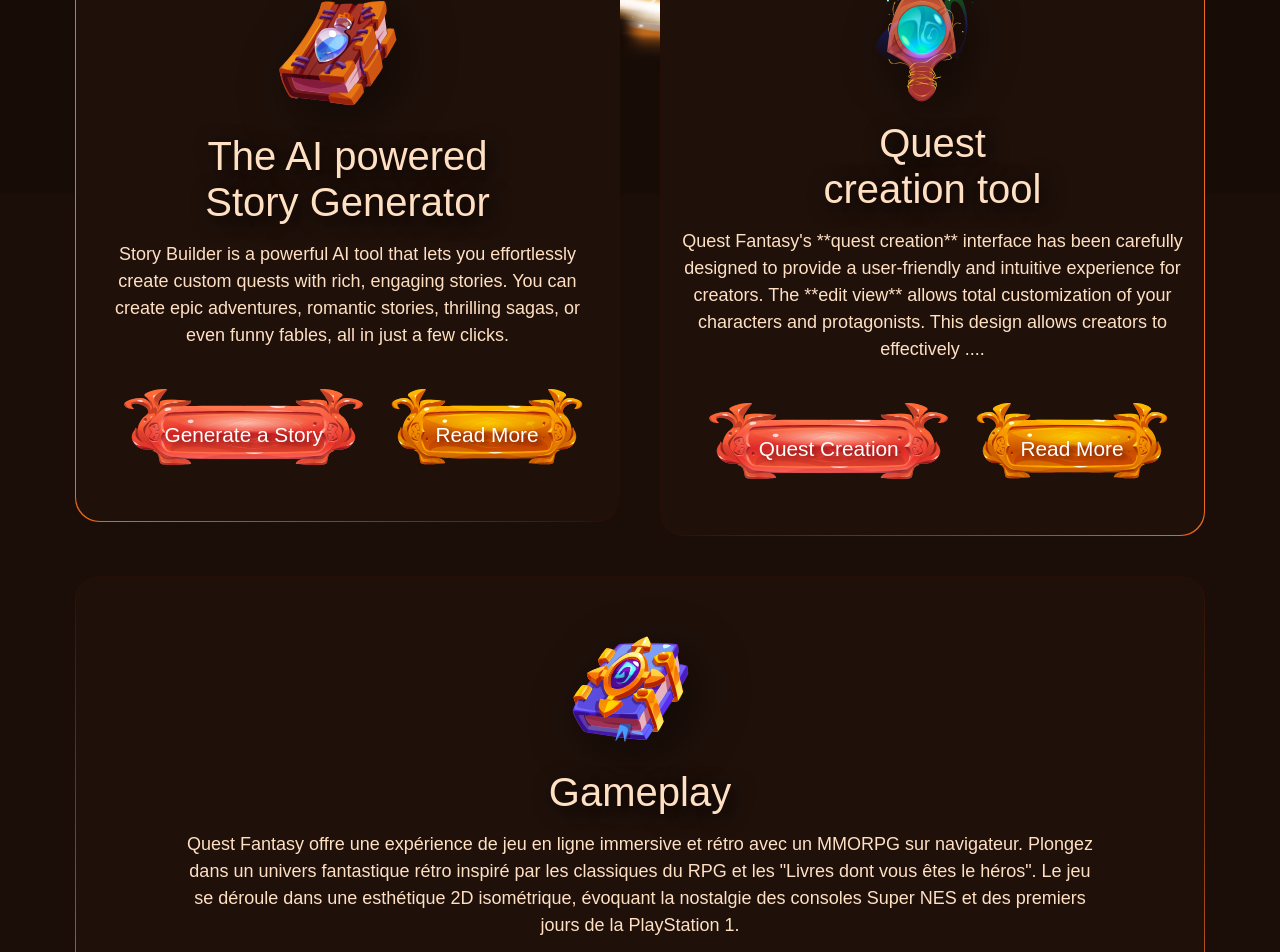
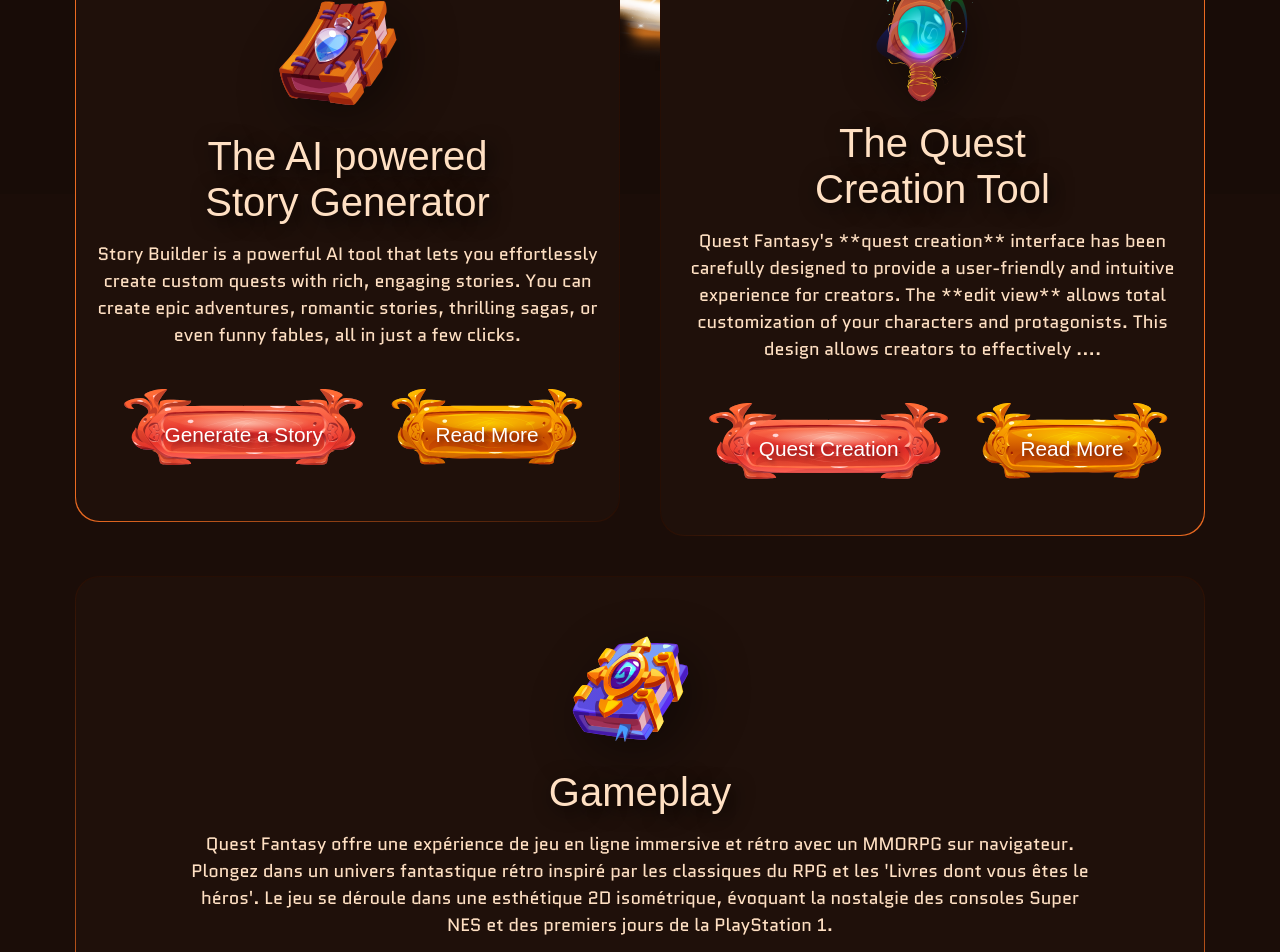
Before and after one commit to abdelaliabouelhassan/questgame, a Vue app: page / in a window 1280 px wide. Shown: the part 2260-3212 px from the top of the page. Built offline with nearby package versions, Linux system fonts and the light colour scheme; a web font is replaced by a local one.

Commit message:
translate

```diff
--- a/src/components/partials/home/SecondSection.vue
+++ b/src/components/partials/home/SecondSection.vue
@@ -4,7 +4,7 @@
             <div class=" flex flex-col items-center space-y-5">
                 <h1 class=" text-[#EB6A21] titleShadow text-[1.5rem] md:text-[2rem] font-normal text-center leading-normal">{{$t('welcome_to')}}</h1>
                 <h2 class=" text-center text-[#FFE0C3] titleShadow font-normal text-[3rem] md:text-[4.5rem] leading-normal">{{$t('quest_fantasy')}}</h2>
-                <p class=" text-center font-normal text-[#FFE0C3]  text-base md:text-lg leading-normal max-w-[53.8125rem]">
+                <p class=" text-center font-quantico font-normal text-[#FFE0C3]  text-base md:text-lg leading-normal max-w-[53.8125rem]">
                     {{$t('captivating_pg')}}
                 </p>
             </div>
--- a/src/components/partials/home/ThirdSection.vue
+++ b/src/components/partials/home/ThirdSection.vue
@@ -11,9 +11,9 @@
                                 <img src="/assets/book.svg" alt="">
                             </div>
                         <div class=" flex flex-col items-center space-y-4 -mt-10">
-                            <h1 class=" max-w-[24rem] text-[#FFE0C3] text-center titleShadow text-[1.5rem] md:text-[2.5rem] leading-[115%] font-normal">The AI powered Story Generator</h1>
-                            <p class=" text-center max-w-[31.4375rem] text-[#FFE0C3] text-[1rem] md:text-[1.125rem] leading-normal font-normal">
-                                Story Builder is a powerful AI tool that lets you effortlessly create custom quests with rich, engaging stories. You can create epic adventures, romantic stories, thrilling sagas, or even funny fables, all in just a few clicks.
+                            <h1 class=" max-w-[24rem] text-[#FFE0C3] text-center titleShadow text-[1.5rem] md:text-[2.5rem] leading-[115%] font-normal">{{$t('ai_powerd')}}</h1>
+                            <p class=" text-center max-w-[31.4375rem] font-quantico text-[#FFE0C3] text-[1rem] md:text-[1.125rem] leading-normal font-normal">
+                                {{$t('story_build')}}
                             </p>
 
                         </div>
@@ -21,11 +21,11 @@
 
                                 <button class=" relative textShadow pt-4 hover:scale-110 duration-200 hover:text-yellow-400   w-[16.4375rem]   h-[4.75rem] text-[1rem] md:text-[1.30156rem] text-white text-center font-normal">
 
-                                    <span class=" z-10 relative"> {{$t('Generate a Story')}}</span>
+                                    <span class=" z-10 relative"> {{$t('generate_story')}}</span>
                                     <img src="/assets/redbtn.svg" class=" absolute  w-full h-full  top-0 left-0" alt="">
                                 </button>
                                 <button class=" relative textShadow pt-4 hover:scale-110 duration-200 hover:text-yellow-400   w-[11.97544rem]  h-[4.75rem] text-[1rem] md:text-[1.30156rem] text-white text-center font-normal">
-                                    <span class=" z-10 relative "> {{$t('Read More')}}</span>
+                                    <span class=" z-10 relative "> {{$t('read_more')}}</span>
                                     <img src="/assets/yelllowbtn.svg" class=" absolute w-full h-full   top-0 left-0" alt="">
                                 </button>
                             </div>
@@ -37,10 +37,9 @@
                                 <img src="/assets/caps.svg" alt="">
                             </div>
                         <div class=" flex flex-col items-center space-y-4 -mt-10">
-                            <h1 class=" max-w-[16rem] text-[#FFE0C3] text-center titleShadow text-[2.5rem] leading-[115%] font-normal">Quest creation tool</h1>
-                            <p class=" text-center max-w-[31.4375rem] text-[#FFE0C3] text-[1.125rem] leading-normal font-normal">
-                                Quest Fantasy's **quest creation** interface has been carefully designed to provide a user-friendly and intuitive experience for creators. The **edit view** allows total customization of your characters and protagonists.
-                                This design allows creators to effectively ....
+                            <h1 class=" max-w-[16rem] text-[#FFE0C3] text-center titleShadow text-[2.5rem] leading-[115%] font-normal">{{$t('creation_tool')}}</h1>
+                            <p class=" text-center max-w-[31.4375rem] font-quantico text-[#FFE0C3] text-[1.125rem] leading-normal font-normal">
+                               {{$t('quest_fantasy_creation')}} ....
                             </p>
 
                         </div>
@@ -48,11 +47,11 @@
 
                                 <button class=" relative textShadow pt-4 hover:scale-110 duration-200 hover:text-yellow-400   w-[16.4375rem]   h-[4.75rem] text-[1rem] md:text-[1.30156rem] text-white text-center font-normal">
 
-                                    <span class=" z-10 relative"> {{$t('Quest Creation')}}</span>
+                                    <span class=" z-10 relative"> {{$t('quest_creation')}}</span>
                                     <img src="/assets/redbtn.svg" class=" absolute  w-full h-full  top-0 left-0" alt="">
                                 </button>
                                 <button class=" relative textShadow pt-4 hover:scale-110 duration-200 hover:text-yellow-400   w-[11.97544rem]  h-[4.75rem] text-[1rem] md:text-[1.30156rem] text-white text-center font-normal">
-                                    <span class=" z-10 relative "> {{$t('Read More')}}</span>
+                                    <span class=" z-10 relative "> {{$t('read_more')}}</span>
                                     <img src="/assets/yelllowbtn.svg" class=" absolute w-full h-full   top-0 left-0" alt="">
                                 </button>
                         </div>
@@ -64,9 +63,9 @@
                                 <img src="/assets/mmobook.svg" alt="">
                             </div>
                         <div class=" flex flex-col items-center space-y-4 -mt-10">
-                            <h1 class=" max-w-[16rem] text-[#FFE0C3] text-center titleShadow text-[2.5rem] leading-[115%] font-normal">Gameplay</h1>
-                            <p class=" text-center max-w-[56.8125rem] text-[#FFE0C3] text-[1.125rem] leading-normal font-normal">
-                                Quest Fantasy offre une expérience de jeu en ligne immersive et rétro avec un MMORPG sur navigateur. Plongez dans un univers fantastique rétro inspiré par les classiques du RPG et les "Livres dont vous êtes le héros". Le jeu se déroule dans une esthétique 2D isométrique, évoquant la nostalgie des consoles Super NES et des premiers jours de la PlayStation 1.
+                            <h1 class=" max-w-[16rem] text-[#FFE0C3] text-center titleShadow text-[2.5rem] leading-[115%] font-normal">{{$t('gameplay')}}</h1>
+                            <p class=" text-center font-quantico max-w-[56.8125rem] text-[#FFE0C3] text-[1.125rem] leading-normal font-normal">
+                                {{$t('gameplay_offre')}}
                             </p>
 
                         </div>
@@ -80,19 +79,19 @@
                                 </button>
                                  <button class=" relative textShadow  hover:scale-110 duration-200 hover:text-yellow-400    h-[3.68819rem] w-[13.62569rem]   text-[1rem] md:text-[1.30156rem] text-white text-center font-normal">
                                    <div class=" m-auto">
-                                     <span class=" z-10 relative"> {{$t('Tactical combat')}}</span>
+                                     <span class=" z-10 relative"> {{$t('tactical_combat')}}</span>
                                    </div>
                                     <img src="/assets/woodbtn.svg" class=" absolute  w-full h-full  top-0 left-0" alt="">
                                 </button>
                                  <button class=" relative textShadow  hover:scale-110 duration-200 hover:text-yellow-400    h-[3.68819rem] w-[12.25063rem]   text-[1rem] md:text-[1.30156rem] text-white text-center font-normal">
                                    <div class=" m-auto">
-                                     <span class=" z-10 relative"> {{$t('Exploration')}}</span>
+                                     <span class=" z-10 relative"> {{$t('exploration')}}</span>
                                    </div>
                                     <img src="/assets/woodbtn.svg" class=" absolute  w-full h-full  top-0 left-0" alt="">
                                 </button>
                                 <button class=" relative textShadow  hover:scale-110 duration-200 hover:text-yellow-400    h-[3.68819rem] w-[12.25063rem]   text-[1rem] md:text-[1.30156rem] text-white text-center font-normal">
                                    <div class=" m-auto">
-                                     <span class=" z-10 relative"> {{$t('Rewards')}}</span>
+                                     <span class=" z-10 relative"> {{$t('rewards')}}</span>
                                    </div>
                                     <img src="/assets/woodbtn.svg" class=" absolute  w-full h-full  top-0 left-0" alt="">
                                 </button>
@@ -104,9 +103,7 @@
              </div>
         </div>
 
-        <div class=" w-full bg-[#180C07] h-[25.3125rem] absolute left-0 top-72 hidden lg:block">
-
-        </div>
+        <div class=" w-full bg-[#180C07] h-[25.3125rem] absolute left-0 top-72 hidden lg:block"></div>
 
     </section>
 </template>
--- a/src/lang/en.json
+++ b/src/lang/en.json
@@ -8,5 +8,16 @@
     "captivating_pg":"Welcome to the captivating world of Quest Fantasy, a game and platform that awakens the magic of interactive storytelling. If you are a content creator looking to offer unique narrative experiences to your audience, or a fan of interactive adventures, Quest Fantasy is your new ally.",
     "ai_powerd":"The AI powered Story Generator",
     "creation_tool":"The Quest Creation Tool",
-    "mmorpg_gameplay":"MMORPG Gameplay"
+    "mmorpg_gameplay":"MMORPG Gameplay",
+    "story_build":"Story Builder is a powerful AI tool that lets you effortlessly create custom quests with rich, engaging stories. You can create epic adventures, romantic stories, thrilling sagas, or even funny fables, all in just a few clicks.",
+    "generate_story":"Generate a Story",
+    "read_more":"Read More",
+    "quest_fantasy_creation":"Quest Fantasy's **quest creation** interface has been carefully designed to provide a user-friendly and intuitive experience for creators. The **edit view** allows total customization of your characters and protagonists. This design allows creators to effectively",
+    "quest_creation":"Quest Creation",
+    "gameplay":"Gameplay",
+    "gameplay_offre":"Quest Fantasy offre une expérience de jeu en ligne immersive et rétro avec un MMORPG sur navigateur. Plongez dans un univers fantastique rétro inspiré par les classiques du RPG et les 'Livres dont vous êtes le héros'. Le jeu se déroule dans une esthétique 2D isométrique, évoquant la nostalgie des consoles Super NES et des premiers jours de la PlayStation 1.",
+    "MMORPG":"MMORPG",
+    "tactical_combat":"Tactical combat",
+    "exploration":"Exploration",
+    "rewards":"Rewards"
 }
--- a/src/lang/fr.json
+++ b/src/lang/fr.json
@@ -8,5 +8,16 @@
     "captivating_pg":"Welcome to the captivating world of Quest Fantasy, a game and platform that awakens the magic of interactive storytelling. If you are a content creator looking to offer unique narrative experiences to your audience, or a fan of interactive adventures, Quest Fantasy is your new ally.",
     "ai_powerd":"The AI powered Story Generator",
     "creation_tool":"The Quest Creation Tool",
-    "mmorpg_gameplay":"MMORPG Gameplay"
+    "mmorpg_gameplay":"MMORPG Gameplay",
+    "story_build":"Story Builder is a powerful AI tool that lets you effortlessly create custom quests with rich, engaging stories. You can create epic adventures, romantic stories, thrilling sagas, or even funny fables, all in just a few clicks.",
+    "generate_story":"Generate a Story",
+    "read_more":"Read More",
+    "quest_fantasy_creation":"Quest Fantasy's **quest creation** interface has been carefully designed to provide a user-friendly and intuitive experience for creators. The **edit view** allows total customization of your characters and protagonists. This design allows creators to effectively",
+    "quest_creation":"Quest Creation",
+    "gameplay":"Gameplay",
+    "gameplay_offre":"Quest Fantasy offre une expérience de jeu en ligne immersive et rétro avec un MMORPG sur navigateur. Plongez dans un univers fantastique rétro inspiré par les classiques du RPG et les 'Livres dont vous êtes le héros'. Le jeu se déroule dans une esthétique 2D isométrique, évoquant la nostalgie des consoles Super NES et des premiers jours de la PlayStation 1.",
+    "MMORPG":"MMORPG",
+    "tactical_combat":"Tactical combat",
+    "exploration":"Exploration",
+    "rewards":"Rewards"
 }
--- a/src/style.css
+++ b/src/style.css
@@ -1,3 +1,4 @@
+@import url('https://fonts.googleapis.com/css2?family=Quantico:ital,wght@0,400;0,700;1,400;1,700&display=swap');
 @tailwind base;
 @tailwind components;
 @tailwind utilities;
--- a/tailwind.config.js
+++ b/tailwind.config.js
@@ -5,7 +5,11 @@
     "./src/**/*.{vue,js,ts,jsx,tsx}",
   ],
   theme: {
-    extend: {},
+    extend: {
+      fontFamily:{
+        quantico: ['Quantico','sans serif']
+      }
+    },
   },
   plugins: [],
 }
```
